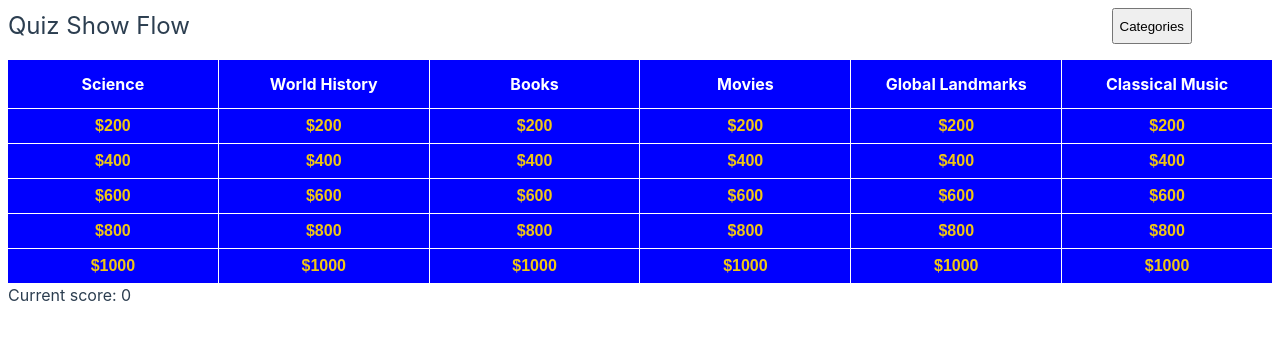
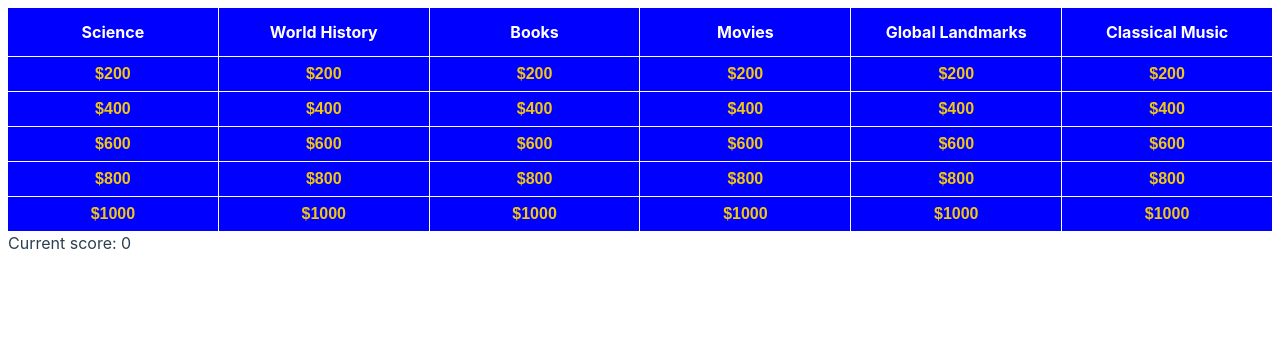
Before and after one commit to alecthibodeau/quiz-show-flow, a Vue app: page / in a window 1280 px wide. Shown: the top 340 px of the page. Built offline with nearby package versions, Linux system fonts and the light colour scheme.

Commit message:
feat: make header display conditional to keep functionality in score view

```diff
--- a/src/App.vue
+++ b/src/App.vue
@@ -3,10 +3,11 @@
 /* Components */
 import HeaderComponent from './components/HeaderComponent.vue';
 
+const isHeaderDisplayed: boolean = false;
 </script>
 
 <template>
-  <HeaderComponent />
+  <HeaderComponent v-if="isHeaderDisplayed" />
   <main>
     <RouterView />
   </main>
```
